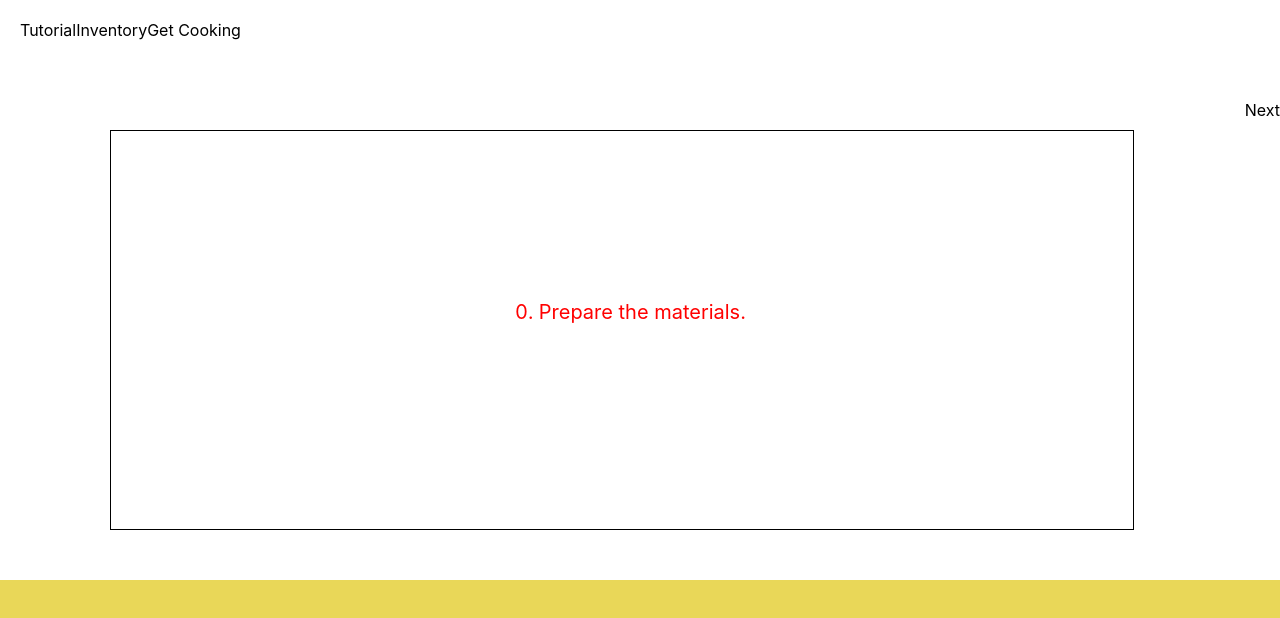
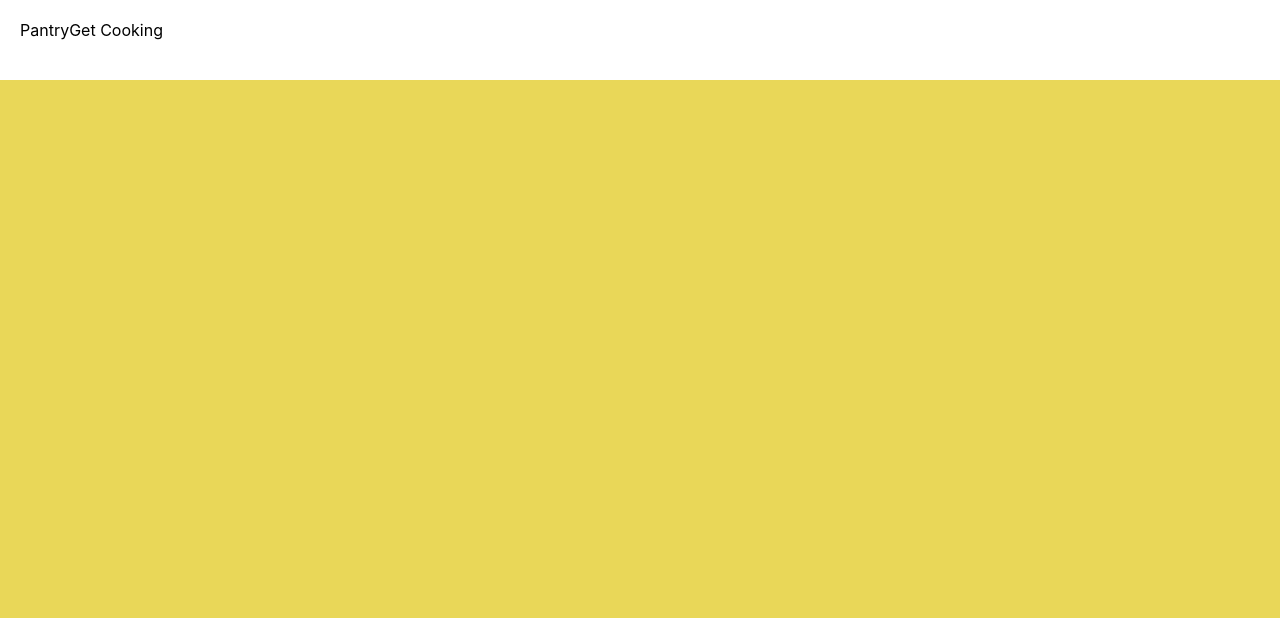
Before and after one commit to crfmc/Sous-next, a Next.js app: page / in a window 1280 px wide. Shown: the top 618 px of the page. Built offline with nearby package versions, Linux system fonts and the light colour scheme.

Commit message:
remove default navigation links

```diff
--- a/pages/index.tsx
+++ b/pages/index.tsx
@@ -1,17 +1,5 @@
 import Head from "next/head";
-import Navigation from "../components/Navigation";
-import Stepper from "../components/Stepper";
-
-export interface NavigationLink {
-  title?: string;
-  href: string;
-}
-
-const NavigationLinks: NavigationLink[] = [
-  { title: "Tutorial", href: "/1" },
-  { title: "Inventory", href: "/2" },
-  { title: "Get Cooking", href: "/3" },
-]
+import Navigation, { DefaultNavigationLinks } from "../components/Navigation";
 
 export default function Home() {
   return (
@@ -24,11 +12,9 @@ export default function Home() {
 
       <main className="">
 
-        <Navigation sticky={true} links={NavigationLinks} />
+        <Navigation sticky={ false } links={ DefaultNavigationLinks } />
 
         <section className="">
-
-          <Stepper />
 
         </section>
 
```
